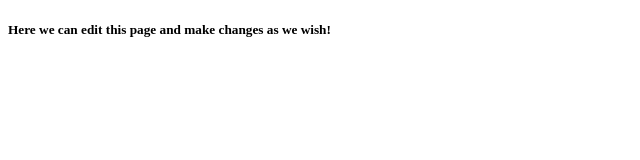
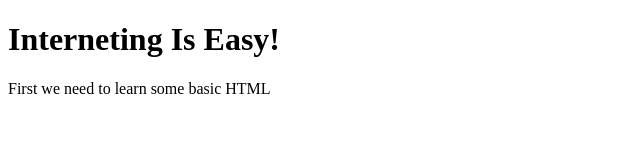
Before and after one commit to rw259/rw259.github.io, a plain HTML site: page index.html in a window 1280 px wide. Shown: the whole page, without its empty margins (0-640 px from the left). Drawn offline with Linux system fonts and the light colour scheme.

Commit message:
made some changes

```diff
--- a/index.html
+++ b/index.html
@@ -4,9 +4,11 @@
     <meta charset="UTF-8">
     <meta http-equiv="X-UA-Compatible" content="IE=edge">
     <meta name="viewport" content="width=device-width, initial-scale=1.0">
-    <title>Hey! This is Ryan and Ted's webpage!</title>
+    <title>Interneting Is Easy!</title>
 </head>
 <body>
-    <h5>Here we can edit this page and make changes as we wish!</h5>
+    <h1>Interneting Is Easy!</h1>
+    <p>First we need to learn some basic HTML</p>
+
 </body>
 </html>
```
